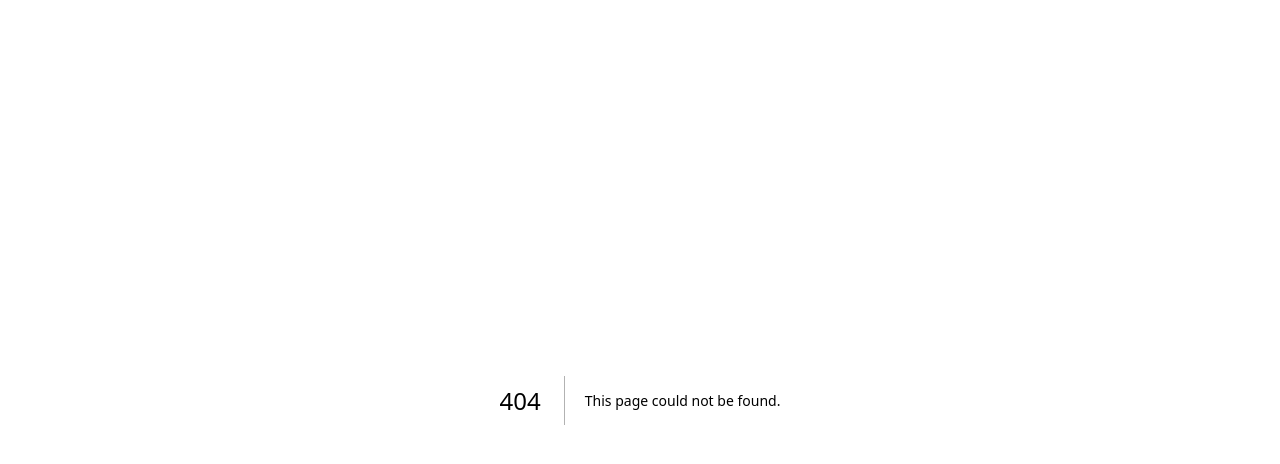
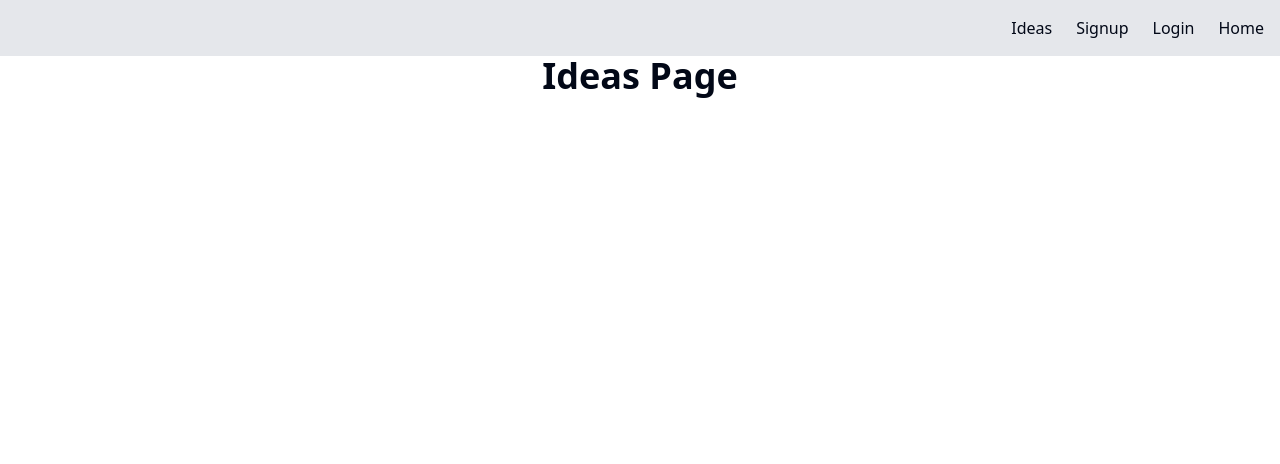
Before and after one commit to PaulWeb30/idea-lab-fe, a Next.js app: page /ideas in a window 1280 px wide. Before the commit this address had no page. Shown: the top 464 px of the page. Built offline with nearby package versions, Linux system fonts and the light colour scheme.

Commit message:
Created ideas page and nav bar for simple route navigation

```diff
--- /dev/null
+++ b/app/ideas/page.tsx
@@ -0,0 +1,7 @@
+export default function IdeasPage() {
+  return (
+    <div className="flex h-full w-full items-center justify-center">
+      <h1 className="text-4xl font-bold">Ideas Page</h1>
+    </div>
+  )
+}
--- a/app/layout.tsx
+++ b/app/layout.tsx
@@ -1,5 +1,6 @@
 import type { Metadata } from 'next'
 import { QueryProvider } from '@/providers/query-provider'
+import Link from 'next/link'
 import './globals.css'
 
 export const metadata: Metadata = {
@@ -11,6 +12,12 @@ export default function RootLayout({ children }: { children: React.ReactNode })
   return (
     <html lang="en">
       <body>
+        <div className="flex justify-end gap-6 bg-gray-200 p-4">
+          <Link className='hover:text-gray-600' href={"/ideas"}>Ideas</Link>
+          <Link className='hover:text-gray-600' href={"/signup"}>Signup</Link>
+          <Link className='hover:text-gray-600' href={"/login"}>Login</Link>
+          <Link className='hover:text-gray-600' href={"/"}>Home</Link>
+        </div>
         <QueryProvider>{children}</QueryProvider>
       </body>
     </html>
```
Also changed, not shown: tsconfig.json (+22 -5 lines).
